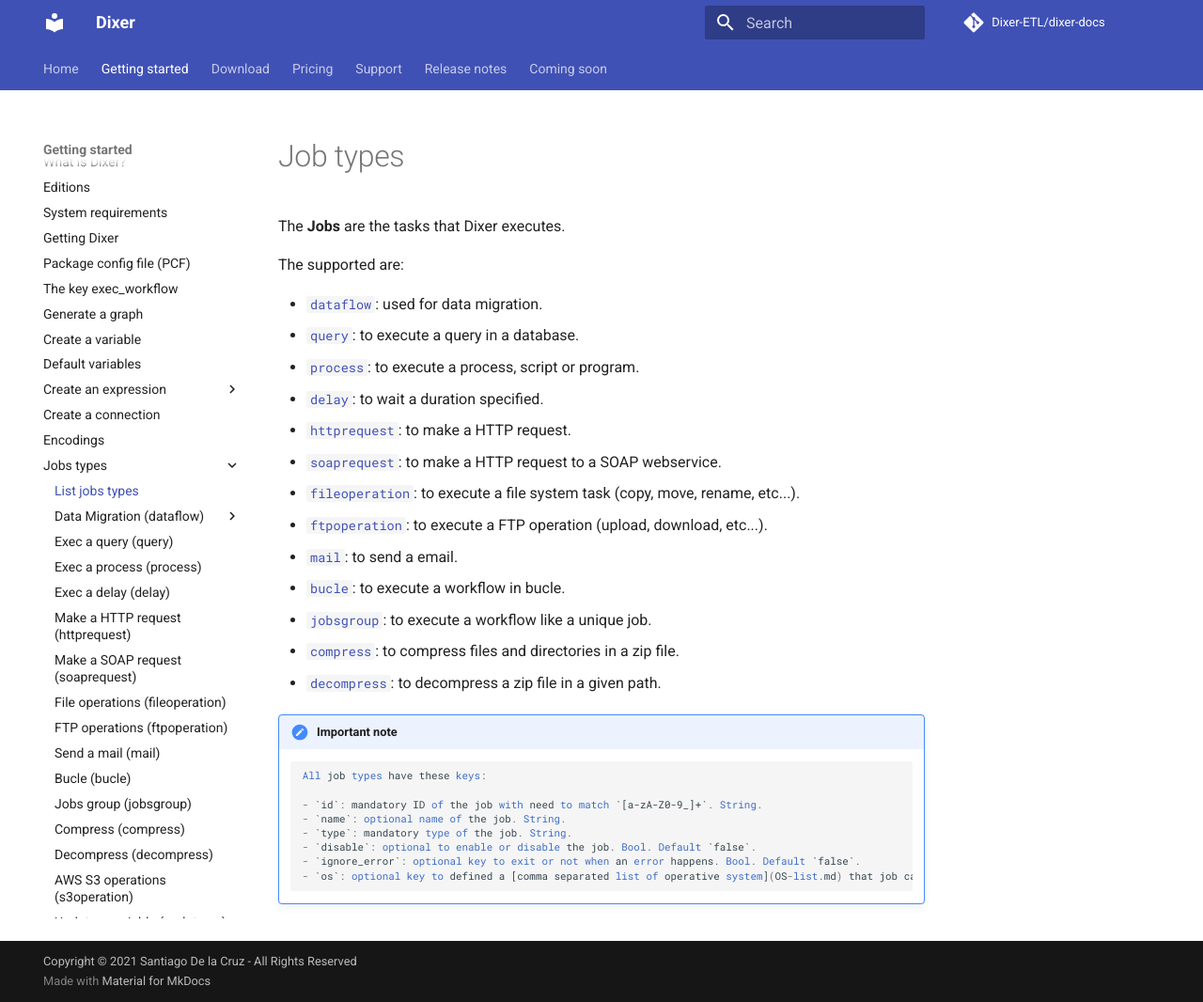
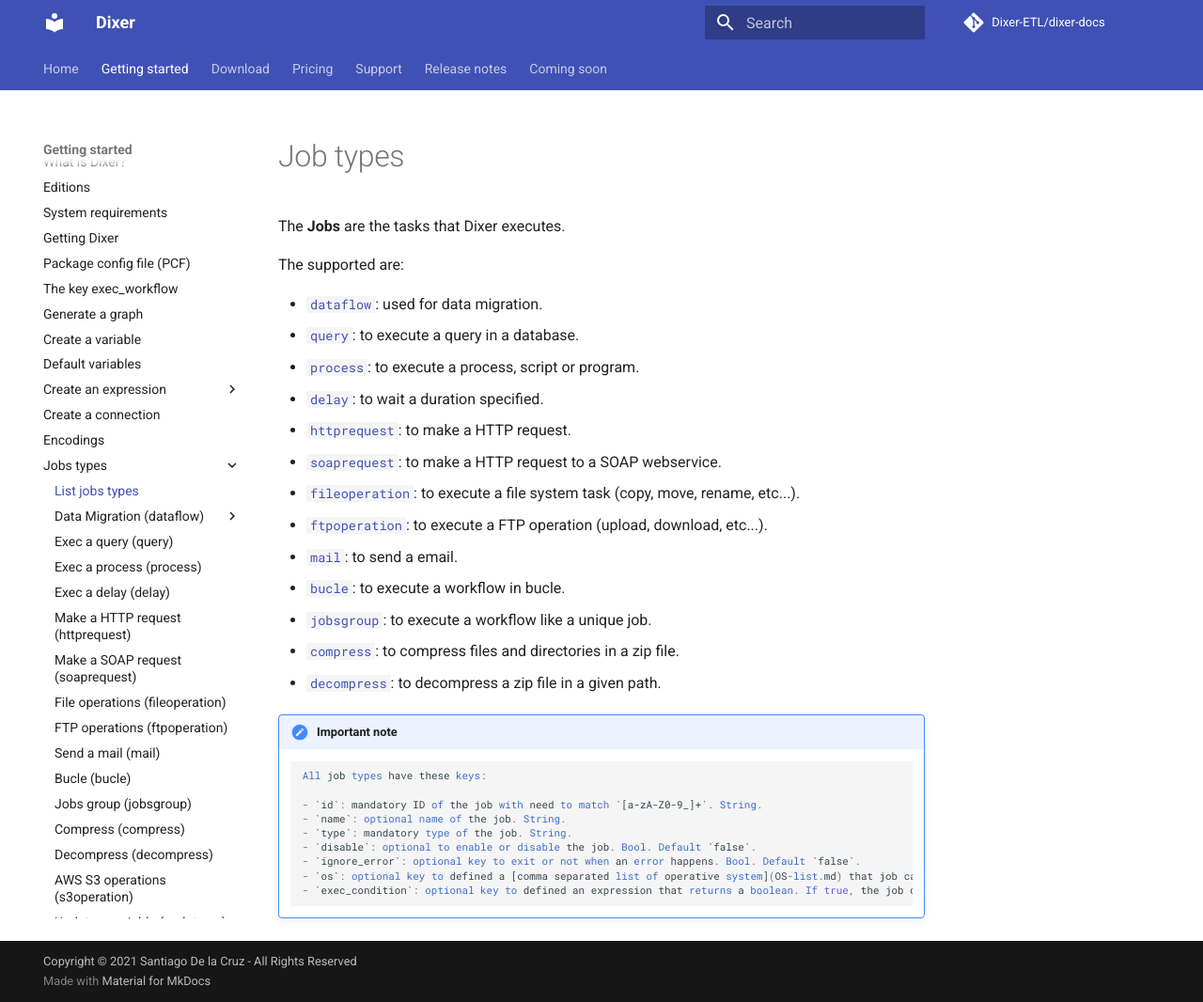
Before and after one commit to Dixer-ETL/dixer-docs, an MkDocs documentation site: the page built from docs/documentation/Jobs-types.md, in a window 1280 px wide and 1066 px high. Shown: the whole window at 94% size. Built offline with MkDocs 1.6.1 and Material for MkDocs 9.7.7, drawn with Linux system fonts in a browser that asks for light colours; comment, search, counter and statistics services are not loaded.

Commit message:
Document exec_condition
Fix #8

```diff
--- a/docs/documentation/Jobs-types.md
+++ b/docs/documentation/Jobs-types.md
@@ -27,3 +27,4 @@ The supported are:
         - `disable`: optional to enable or disable the job. Bool. Default `false`.
         - `ignore_error`: optional key to exit or not when an error happens. Bool. Default `false`.
         - `os`: optional key to defined a [comma separated list of operative system](OS-list.md) that job can run. If empty, no OS restriction. String.
+        - `exec_condition`: optional key to defined an expression that returns a boolean. If true, the job can be run. String.
```
Also changed, not shown: docs/Changelog.md (+1 -0 lines).
